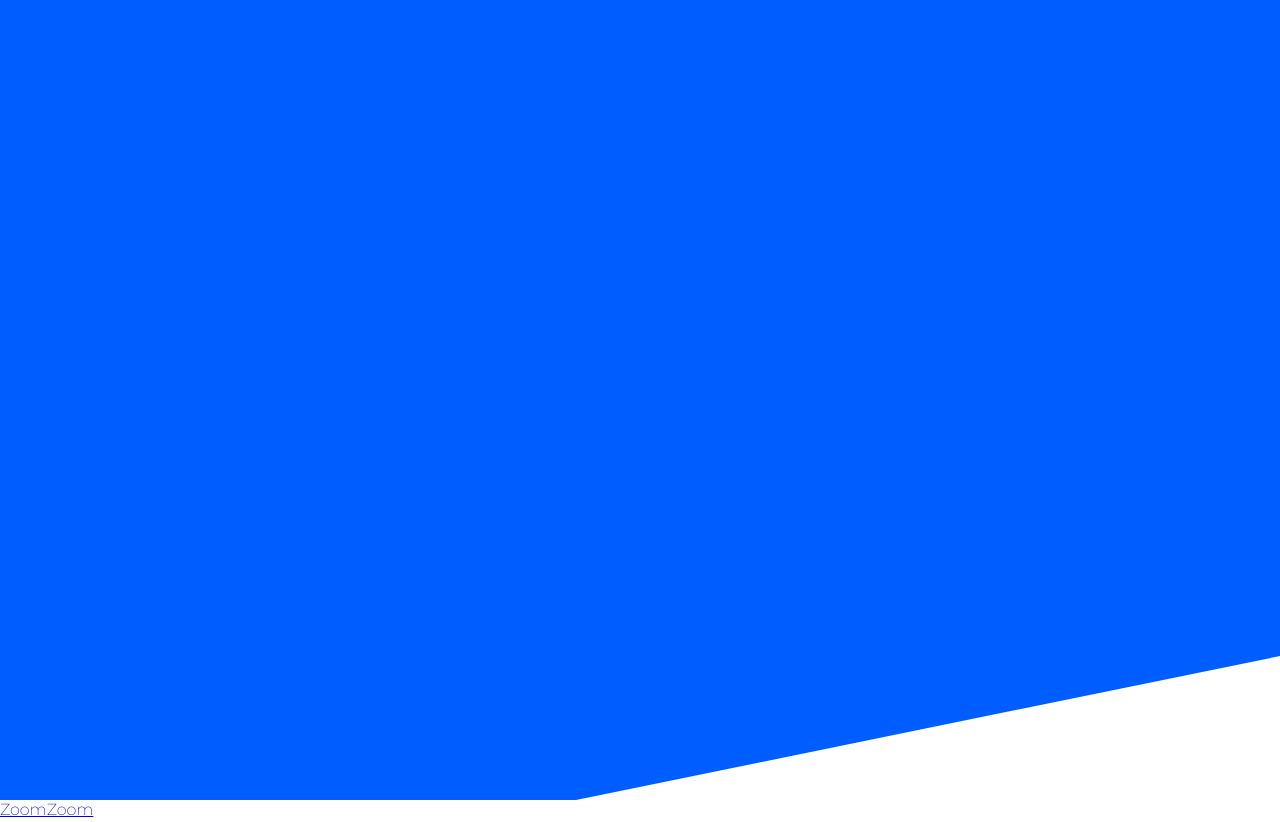
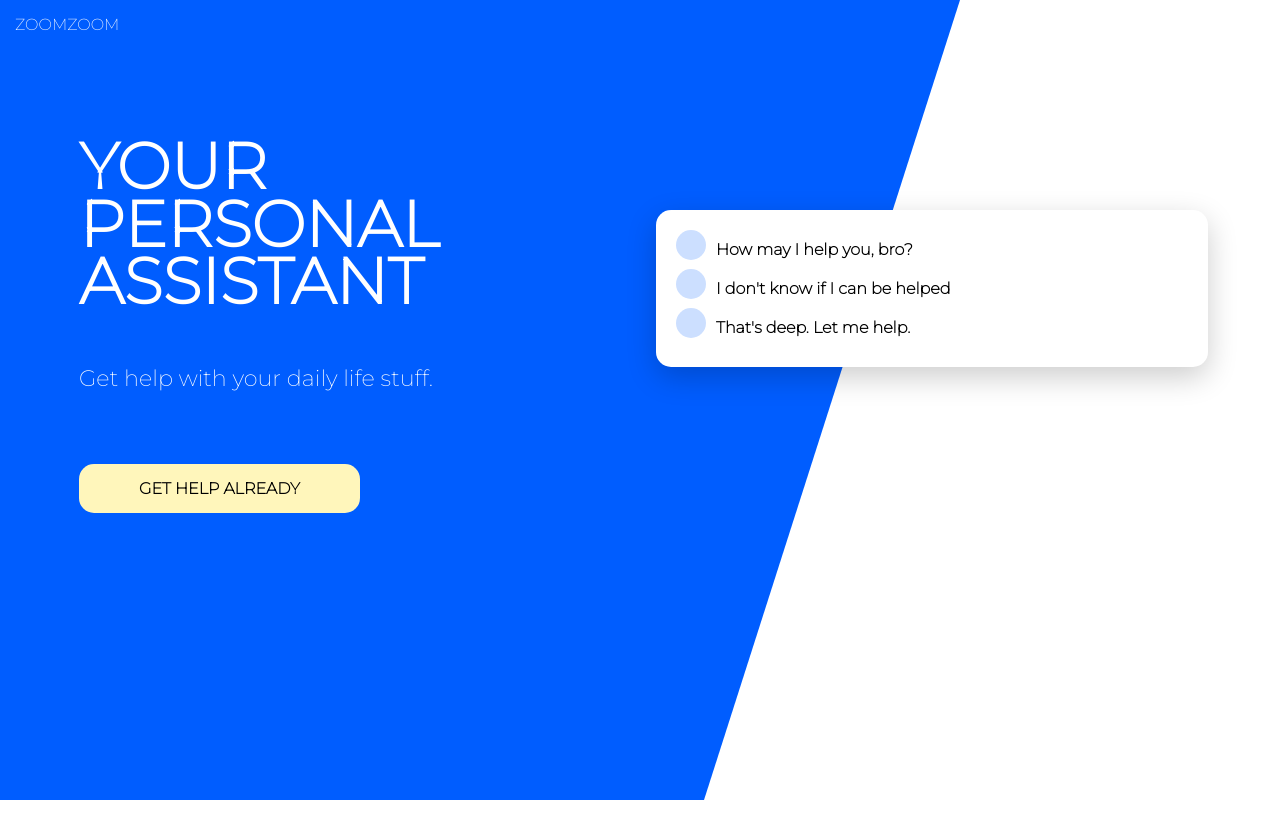
Before and after one commit to PJMantoss/sass-landing, a plain HTML site: page index.html in a window 1280 px wide. Shown: the top 822 px of the page. After the commit the page ends 800 px from the top, so only its background shows below. Drawn offline with Linux system fonts and the light colour scheme.

Commit message:
Update main.css

```diff
--- a/css/main.css
+++ b/css/main.css
@@ -13,6 +13,123 @@ body #bg {
   background-color: #005dff;
   width: 100%;
   height: 100%;
-  position: z-index;
+  position: absolute;
   z-index: -1;
+}
+@media (min-width: 840px) {
+  body #bg {
+    -webkit-clip-path: polygon(0 0, 75% 0, 55% 100%, 0% 100%);
+            clip-path: polygon(0 0, 75% 0, 55% 100%, 0% 100%);
+  }
+}
+body header a {
+  display: block;
+  color: #fff;
+  padding: 15px;
+  text-transform: uppercase;
+  text-decoration: none;
+}
+
+@media (min-width: 840px) {
+  main {
+    display: grid;
+    grid-template-columns: 50% auto;
+    grid-template-areas: "primary card";
+  }
+}
+main section#card {
+  background: #fff;
+  padding: 20px;
+  margin: 1em auto;
+  border-radius: 15px;
+  -webkit-border-radius: 15px;
+  -moz-border-radius: 15px;
+  -ms-border-radius: 15px;
+  -o-border-radius: 15px;
+  width: 80%;
+  box-shadow: 0 10px 30px rgba(0, 0, 0, 0.2);
+}
+@media (min-width: 840px) {
+  main section#card {
+    grid-area: card;
+    height: -webkit-fit-content;
+    height: -moz-fit-content;
+    height: fit-content;
+    align-self: center;
+    margin: 1em;
+  }
+}
+main section#card ul {
+  list-style-type: none;
+  margin: 0;
+  padding: 0;
+}
+main section#card ul li {
+  margin-bottom: 10px;
+}
+main section#card ul li span {
+  position: absolute;
+  width: 30px;
+  height: 30px;
+  background-color: #ccdfff;
+  border-radius: 50%;
+  -webkit-border-radius: 50%;
+  -moz-border-radius: 50%;
+  -ms-border-radius: 50%;
+  -o-border-radius: 50%;
+  margin-right: 10px;
+}
+main section#card ul li strong {
+  display: inline-block;
+  margin-left: max(40px);
+  margin-top: 10px;
+}
+main section#primary {
+  color: #fff;
+  padding: 15px;
+  text-align: center;
+}
+@media (min-width: 840px) {
+  main section#primary {
+    grid-area: primary;
+    text-align: left;
+    margin: 4em 0 0 4em;
+  }
+}
+main section#primary h1 {
+  font-size: 3em;
+  margin-top: 10px;
+  text-transform: uppercase;
+}
+@media (min-width: 840px) {
+  main section#primary h1 {
+    width: 30%;
+    font-size: 4em;
+    line-height: 0.9em;
+  }
+}
+main section#primary p {
+  font-size: 1.4em;
+}
+main section#primary a {
+  display: block;
+  background-color: #fff6bb;
+  color: black;
+  margin: 50px auto 0 auto;
+  padding: 15px;
+  border-radius: 15px;
+  -webkit-border-radius: 15px;
+  -moz-border-radius: 15px;
+  -ms-border-radius: 15px;
+  -o-border-radius: 15px;
+  font-weight: bold;
+  text-align: center;
+  text-decoration: none;
+  text-transform: uppercase;
+}
+@media (min-width: 840px) {
+  main section#primary a {
+    display: inline-block;
+    padding: 15px 60px;
+  }
 }/*# sourceMappingURL=main.css.map */
```
